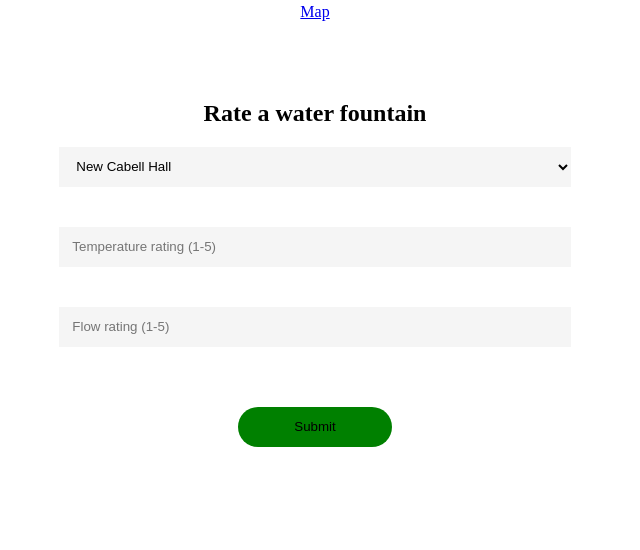
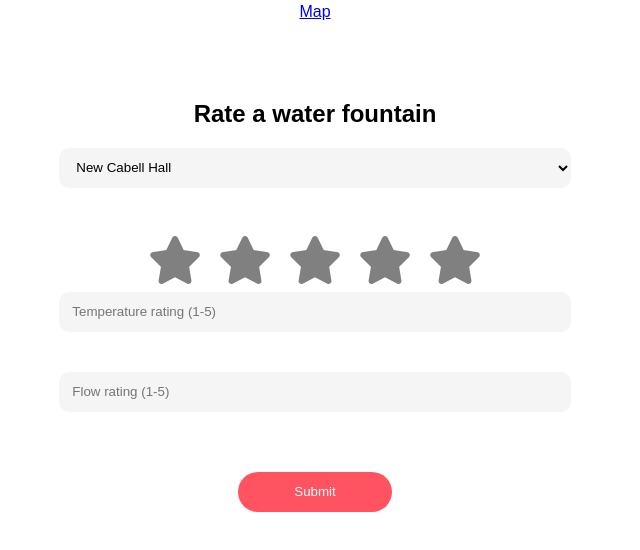
Before and after one commit to emmittjames/UVAWater, a plain HTML site: page ratingForm.html in a window 1280 px wide. Shown: the whole page, without its empty margins (325-965 px from the left). Drawn offline with Linux system fonts and the light colour scheme.

Commit message:
Stars working but backwards

```diff
--- a/formStyles.css
+++ b/formStyles.css
@@ -16,6 +16,7 @@ header{
 }
 
 body{
+    font-family: 'poppins', sans-serif;
     display: flex;
     justify-content: center;
     margin-top: 10vh;
@@ -27,11 +28,36 @@ form{
     flex-direction: column;
     align-items: center;
     width: 40vw;
+    font: sans
 }
 
 form h2{
     justify-content: center;
     align-items: center;
+}
+
+.tempContainer{
+    display: flex;
+}
+
+.tempContainer input{
+    display: none;
+}
+
+.tempContainer label{
+    font-size: 3rem;
+    color: gray;
+    padding: 0.5rem;
+    transition: all 0.2s ease;
+}
+
+.tempContainer input:not(:checked) ~ label:hover,
+.tempContainer input:not(:checked) ~ label:hover ~ label{
+    color: gold;
+}
+
+.tempContainer input:checked ~ label{
+    color: gold;
 }
 
 form select, input{
@@ -42,7 +68,8 @@ form select, input{
     padding-left: 1em;
     outline: none;
     border: none;
-    background: #f5f5f5
+    background: #f5f5f5;
+    border-radius: 10px;
 }
 
 form button{
@@ -50,8 +77,9 @@ form button{
     width: 30%;
     margin: 20px auto 0;
     border-radius: 30px;
-    background: green;
+    background: #ff5361;
     border: none;
     outline: none;
     cursor: pointer;
+    color: white;
 }
--- a/ratingForm.html
+++ b/ratingForm.html
@@ -6,6 +6,7 @@
     <meta name="viewport" content="width=device-width, initial-scale=1.0">
     <link rel="stylesheet" href="formStyles.css">
     <script src = "formScript.js"></script>
+    <script src="https://kit.fontawesome.com/f7bac7fe3b.js" crossorigin="anonymous"></script>
     <title>Water fountain rating form</title>
 </head>
 <body>
@@ -19,6 +20,18 @@
             <option value="Rice Hall">Rice Hall</option>
             <option value="Clemons Library">Clemons Library</option>
         </select>
+        <div class="tempContainer">
+            <input type="radio" id="temp5" name="temp">
+            <label for="temp5" class="fas fa-star"></label>
+            <input type="radio" id="temp4" name="temp">
+            <label for="temp4" class="fas fa-star"></label>
+            <input type="radio" id="temp3" name="temp">
+            <label for="temp3" class="fas fa-star"></label>
+            <input type="radio" id="temp2" name="temp">
+            <label for="temp2" class="fas fa-star"></label>
+            <input type="radio" id="temp1" name="temp">
+            <label for="temp1" class="fas fa-star"></label>
+        </div>
         <input type="number" id="temp" name="temp" placeholder="Temperature rating (1-5)" min="1" max="5">
         <input type="number" id="flow" name="flow" placeholder="Flow rating (1-5)" min="1" max="5">
         <button type="submit" id="submit">Submit</button>
```
